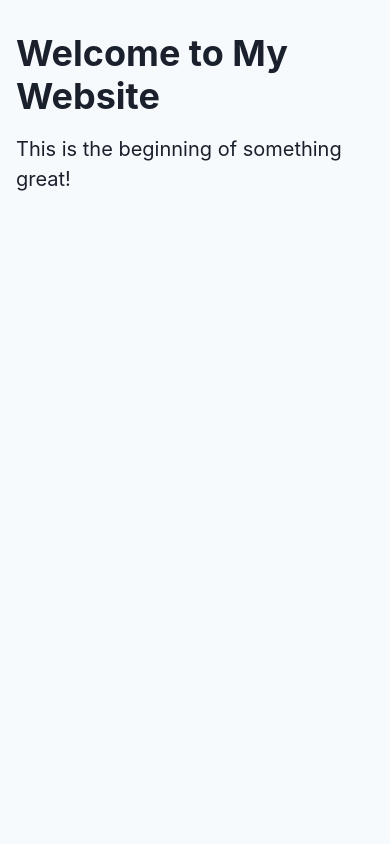
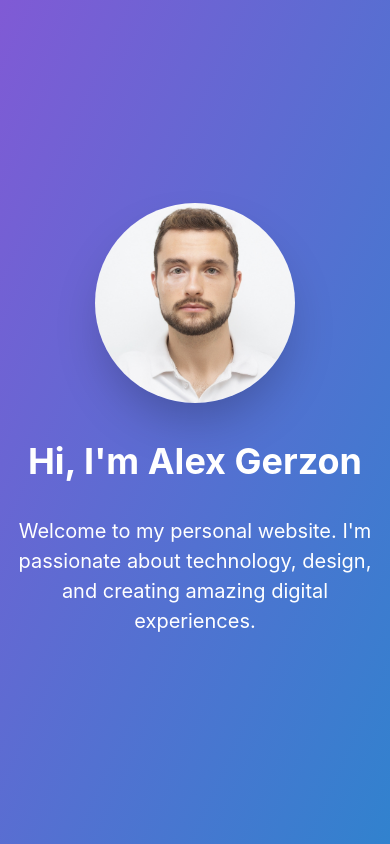
Before and after one commit to agerzon21/alex-website, a React (Vite) app: page / in a window 390 px wide. Built offline with nearby package versions, Linux system fonts and the light colour scheme.

Commit message:
Add Hero section with profile image, animations, and responsive design

```diff
--- a/src/App.tsx
+++ b/src/App.tsx
@@ -1,18 +1,9 @@
 import React from 'react'
-import { Box, Container, Heading, Text } from '@chakra-ui/react'
+import Hero from './components/Hero'
 
 const App: React.FC = () => {
   return (
-    <Box minH="100vh" bg="gray.50">
-      <Container maxW="container.xl" py={8}>
-        <Heading as="h1" size="2xl" mb={4}>
-          Welcome to My Website
-        </Heading>
-        <Text fontSize="xl">
-          This is the beginning of something great!
-        </Text>
-      </Container>
-    </Box>
+    <Hero />
   )
 }
 
--- /dev/null
+++ b/src/components/Hero.tsx
@@ -0,0 +1,86 @@
+import { Box, Container, Heading, Text, VStack } from '@chakra-ui/react';
+import { motion, Variants } from 'framer-motion';
+
+const floatingAnimation: Variants = {
+  animate: {
+    y: [0, -20, 0],
+    transition: {
+      duration: 3,
+      repeat: Infinity,
+      ease: "easeInOut"
+    }
+  }
+};
+
+const fadeInUp: Variants = {
+  initial: { y: 20, opacity: 0 },
+  animate: { y: 0, opacity: 1 }
+};
+
+const Hero = () => {
+  return (
+    <Box
+      as={motion.div}
+      initial={{ opacity: 0 }}
+      animate={{ opacity: 1 }}
+      transition={{ duration: '1s' }}
+      bgGradient="linear(to-br, purple.500, blue.500)"
+      minH="100vh"
+      display="flex"
+      alignItems="center"
+      justifyContent="center"
+      color="white"
+    >
+      <Container maxW="container.xl">
+        <VStack spacing={8} align="center">
+          <Box
+            as={motion.div}
+            variants={floatingAnimation}
+            animate="animate"
+            borderRadius="full"
+            overflow="hidden"
+            boxSize="200px"
+            boxShadow="2xl"
+          >
+            <Box
+              as="img"
+              src="/profile.jpeg"
+              alt="Profile Picture"
+              w="100%"
+              h="100%"
+              objectFit="cover"
+              style={{
+                transform: 'scale(1.2) translateX(5px)'
+              }}
+            />
+          </Box>
+          <Heading
+            as={motion.h1}
+            variants={fadeInUp}
+            initial="initial"
+            animate="animate"
+            transition={{ delay: '0.2s' }}
+            size="2xl"
+            textAlign="center"
+          >
+            Hi, I'm Alex Gerzon
+          </Heading>
+          <Text
+            as={motion.p}
+            variants={fadeInUp}
+            initial="initial"
+            animate="animate"
+            transition={{ delay: '0.4s' }}
+            fontSize="xl"
+            textAlign="center"
+            maxW="600px"
+          >
+            Welcome to my personal website. I'm passionate about technology, design, and creating amazing digital experiences.
+          </Text>
+        </VStack>
+      </Container>
+    </Box>
+  );
+};
+
+export default Hero;
```
Also changed, not shown: public/profile.jpeg (added).
